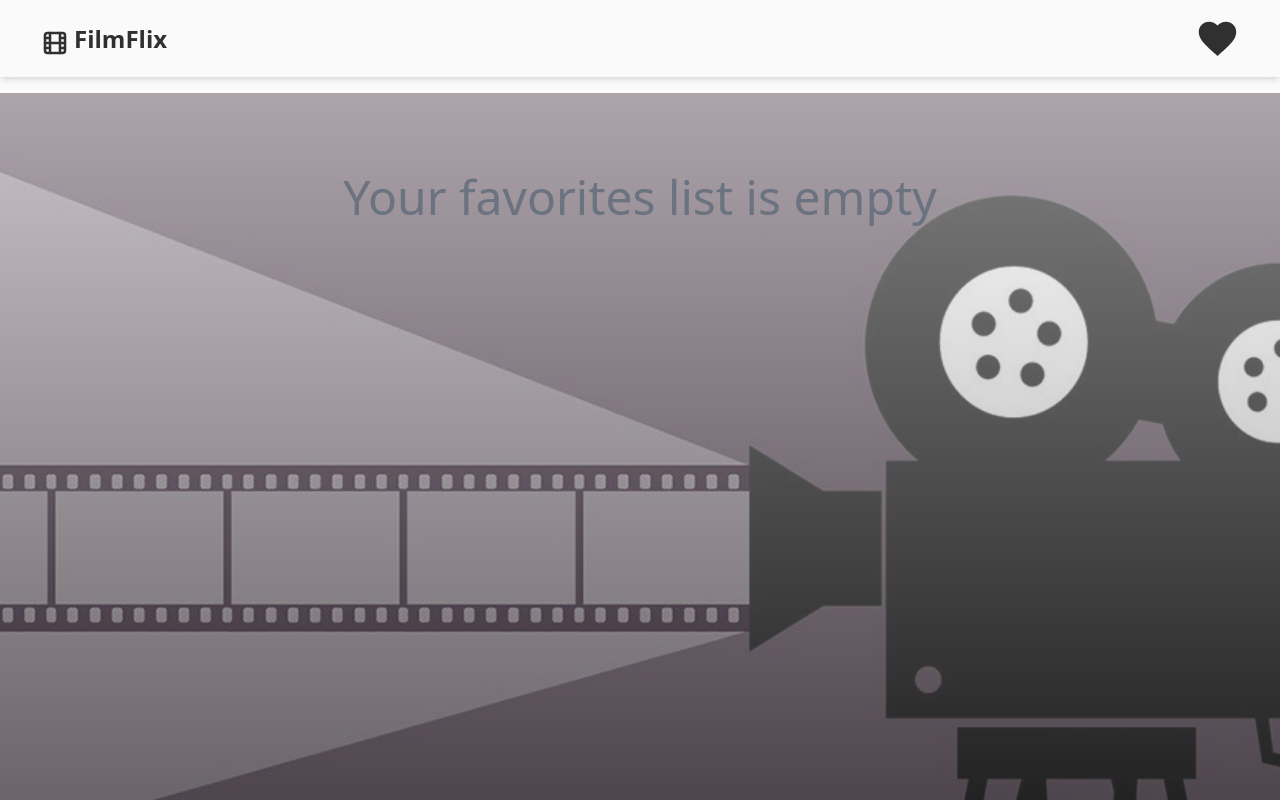
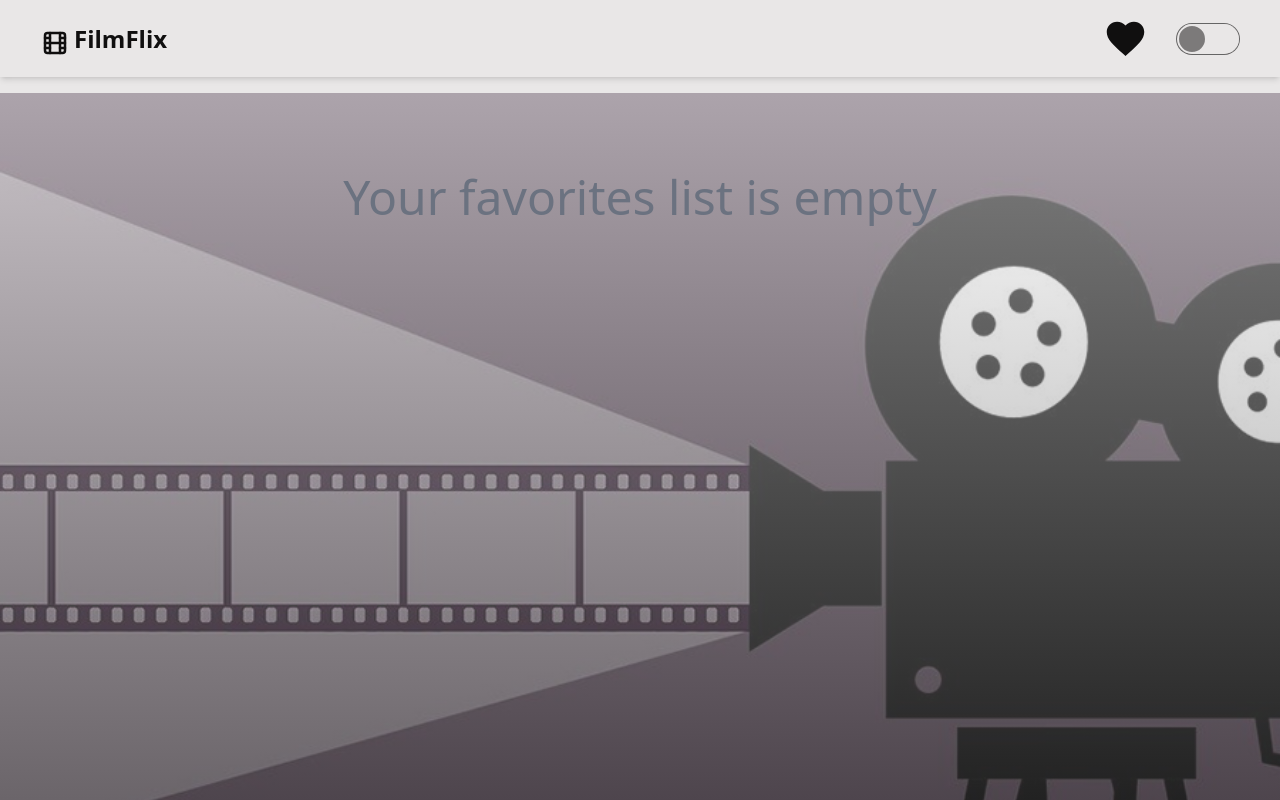
Before and after one commit to ysfashidicki/FilmFlix, a React (Vite) app: page /favorites in a window 1280 px wide. Shown: the top 800 px of the page. Built offline with nearby package versions, Linux system fonts and the light colour scheme.

Commit message:
feat: dark mode

```diff
--- a/src/components/Card.tsx
+++ b/src/components/Card.tsx
@@ -11,9 +11,8 @@ interface CardProps extends MovieTypeCard {
 
 export const Card: FC<CardProps> = (props) => {
   const { title, poster_path, buttonText, onButtonClick, id } = props;
-
   return (
-    <div className="card card-movie w-[180px] sm:w-[15rem] md:w-[14rem] lg:w-[15rem] xl:w-[15rem] bg-base-100 shadow-xl hover:scale-110 duration-300">
+    <div className="card glass card-movie w-[180px] sm:w-[15rem] md:w-[14rem] lg:w-[15rem] xl:w-[15rem] bg-base-100 shadow-xl hover:scale-110 duration-300">
       <figure>
         <Link to={`/detail/${id}`} key={id}>
           <img
--- a/src/components/Navbar.tsx
+++ b/src/components/Navbar.tsx
@@ -1,10 +1,29 @@
-import { FC } from "react";
+import { FC, useState, useEffect } from "react";
 
 import { TbMovie } from "react-icons/tb";
 import { MdFavorite } from "react-icons/md";
 import { Link } from "react-router-dom";
 
 export const Navbar: FC = () => {
+  const [darkMode, setDarkMode] = useState(
+    localStorage.getItem("theme") === "dark"
+  );
+
+  useEffect(() => {
+    if (darkMode) {
+      document.documentElement.setAttribute("data-theme", "forest");
+      document.documentElement.classList.add("dark");
+      localStorage.setItem("theme", "dark");
+    } else {
+      document.documentElement.setAttribute("data-theme", "garden");
+      document.documentElement.classList.remove("dark");
+      localStorage.setItem("theme", "light");
+    }
+  }, [darkMode]);
+
+  const toggleDarkMode = () => {
+    setDarkMode((prevMode) => !prevMode);
+  };
   return (
     <div className="shadow-md w-full top-0 left-0 bg-transparent">
       <div className="flex items-center justify-between py-4 md:px-10 px-7">
@@ -17,13 +36,19 @@ export const Navbar: FC = () => {
           </span>
           FilmFlix
         </Link>
-        <ul>
-          <li className="md:ml-8 text-xl duration-500 cursor-pointer hover:scale-125 transition-all ease-in-out">
+        <div className="flex items-center space-x-7">
+          <div className="md:ml-8 text-xl duration-500 cursor-pointer hover:scale-125 transition-all ease-in-out">
             <Link to={"/favorites"}>
               <MdFavorite size={45} />
             </Link>
-          </li>
-        </ul>
+          </div>
+          <input
+            type="checkbox"
+            className="toggle toggle-lg"
+            onChange={toggleDarkMode}
+            checked={darkMode}
+          />
+        </div>
       </div>
     </div>
   );
--- a/tailwind.config.js
+++ b/tailwind.config.js
@@ -2,7 +2,7 @@
 export default {
   darkMode: "class",
   daisyui: {
-    themes: ["acid", "coffee"],
+    themes: ["garden", "forest"],
   },
   content: ["./index.html", "./src/**/*.{js,ts,jsx,tsx}"],
   theme: {
```
